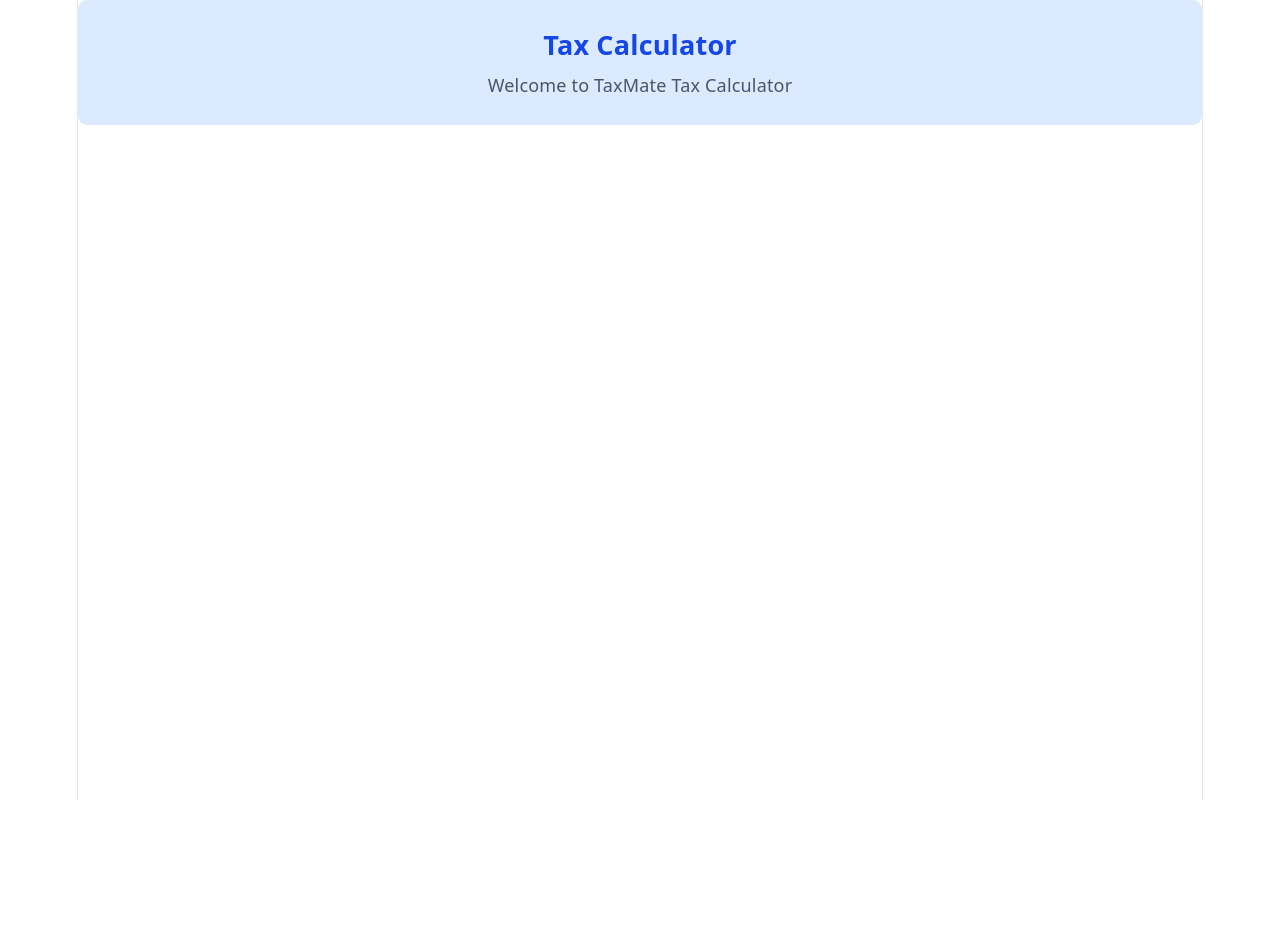
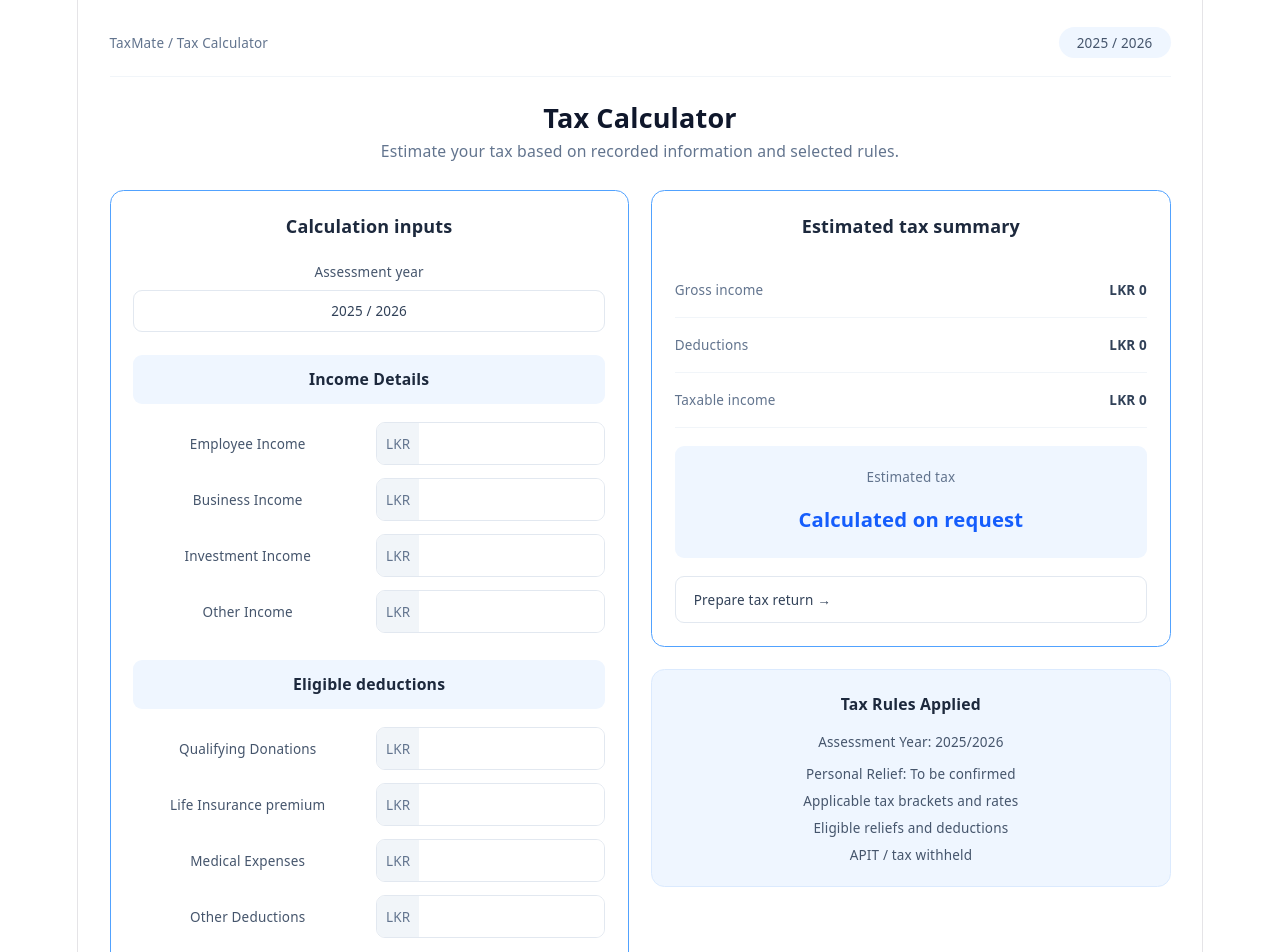
Before and after one commit to siyararansiluni/TaxMate, a React (Vite) app in the folder frontend/: page /tax-calculator in a window 1280 px wide. Shown: the top 952 px of the page. Before the commit the page ends 800 px from the top, so only its background shows below. Built offline with nearby package versions, Linux system fonts and the light colour scheme.

Commit message:
Build personalized tax calculator layout

```diff
--- a/frontend/src/pages/TaxCalculator.tsx
+++ b/frontend/src/pages/TaxCalculator.tsx
@@ -1,15 +1,183 @@
+
+
 function TaxCalculator() {
   return (
-    <div className="bg-blue-100 p-6 rounded-lg">
-      <h2 className="text-2xl font-bold text-blue-700">
-        Tax Calculator
-      </h2>
+    <main className="min-h-screen bg-white px-5 py-6 sm:px-7">
+      <div className="mx-auto max-w-6xl">
 
-      <p className="mt-2 text-gray-600">
-        Welcome to TaxMate Tax Calculator
-      </p>
-    </div>
+        {/* Breadcrumb and assessment year */}
+        <div className="mb-5 flex items-center justify-between border-b border-slate-100 pb-4">
+          <p className="text-xs text-slate-500">
+            TaxMate / Tax Calculator
+          </p>
+
+          <span className="rounded-full bg-blue-50 px-4 py-1.5 text-xs text-slate-600">
+            2025 / 2026
+          </span>
+        </div>
+
+        {/* Page heading */}
+        <div className="mb-6">
+          <h1 className="text-2xl font-bold text-slate-900">
+            Tax Calculator
+          </h1>
+
+          <p className="mt-1 text-sm text-slate-500">
+            Estimate your tax based on recorded information and selected rules.
+          </p>
+        </div>
+
+        {/* Main two-column layout */}
+        <div className="grid grid-cols-1 items-start gap-5 lg:grid-cols-2">
+
+          {/* Left: Calculation inputs */}
+          <section className="rounded-xl border border-blue-400 bg-white p-5">
+            <h2 className="mb-5 text-base font-semibold text-slate-800">
+              Calculation inputs
+            </h2>
+
+            <label className="mb-5 block text-xs text-slate-600">
+              Assessment year
+
+              <div className="mt-2 rounded-lg border border-slate-200 px-3 py-2.5 text-slate-700">
+                2025 / 2026
+              </div>
+            </label>
+
+            <div className="mb-4 rounded-lg bg-blue-50 px-4 py-3">
+              <h3 className="text-sm font-semibold text-slate-800">
+                Income Details
+              </h3>
+            </div>
+
+            <div className="space-y-3">
+              {[
+                "Employee Income",
+                "Business Income",
+                "Investment Income",
+                "Other Income",
+              ].map((label) => (
+                <div
+                  key={label}
+                  className="grid grid-cols-2 items-center gap-3 text-xs text-slate-600"
+                >
+                  <span>{label}</span>
+
+                  <div className="flex overflow-hidden rounded-lg border border-slate-200">
+                    <span className="bg-slate-100 px-2 py-2.5 text-slate-500">
+                      LKR
+                    </span>
+                    <div className="flex-1 bg-white px-2 py-2.5" />
+                  </div>
+                </div>
+              ))}
+            </div>
+
+            <div className="mb-4 mt-6 rounded-lg bg-blue-50 px-4 py-3">
+              <h3 className="text-sm font-semibold text-slate-800">
+                Eligible deductions
+              </h3>
+            </div>
+
+            <div className="space-y-3">
+              {[
+                "Qualifying Donations",
+                "Life Insurance premium",
+                "Medical Expenses",
+                "Other Deductions",
+              ].map((label) => (
+                <div
+                  key={label}
+                  className="grid grid-cols-2 items-center gap-3 text-xs text-slate-600"
+                >
+                  <span>{label}</span>
+
+                  <div className="flex overflow-hidden rounded-lg border border-slate-200">
+                    <span className="bg-slate-100 px-2 py-2.5 text-slate-500">
+                      LKR
+                    </span>
+                    <div className="flex-1 bg-white px-2 py-2.5" />
+                  </div>
+                </div>
+              ))}
+            </div>
+
+            <button
+              type="button"
+              className="mt-6 w-full rounded-lg bg-blue-600 px-4 py-3 text-sm font-semibold text-white hover:bg-blue-700"
+            >
+              Calculate estimated tax
+            </button>
+
+            <p className="mt-3 text-center text-xs text-slate-500">
+              This is an illustrative estimate, not an official IRD assessment.
+            </p>
+          </section>
+
+          {/* Right: Summary and tax rules */}
+          <div className="space-y-5">
+
+            <section className="rounded-xl border border-blue-400 bg-white p-5">
+              <h2 className="mb-5 text-base font-semibold text-slate-800">
+                Estimated tax summary
+              </h2>
+
+              {[
+                "Gross income",
+                "Deductions",
+                "Taxable income",
+              ].map((label) => (
+                <div
+                  key={label}
+                  className="flex items-center justify-between gap-3 border-b border-slate-100 py-4 text-xs"
+                >
+                  <span className="text-slate-500">{label}</span>
+                  <span className="font-semibold text-slate-700">
+                    LKR 0
+                  </span>
+                </div>
+              ))}
+
+              <div className="mt-4 rounded-lg bg-blue-50 p-5">
+                <p className="text-xs text-slate-500">
+                  Estimated tax
+                </p>
+
+                <p className="mt-4 text-lg font-bold text-blue-600">
+                  Calculated on request
+                </p>
+              </div>
+
+              <button
+                type="button"
+                className="mt-4 w-full rounded-lg border border-slate-200 px-4 py-3 text-left text-xs font-medium text-slate-700 hover:bg-slate-50"
+              >
+                Prepare tax return →
+              </button>
+            </section>
+
+            <section className="rounded-xl border border-blue-100 bg-blue-50 p-5">
+              <h2 className="text-sm font-semibold text-slate-800">
+                Tax Rules Applied
+              </h2>
+
+              <p className="mt-4 text-xs text-slate-600">
+                Assessment Year: 2025/2026
+              </p>
+
+              <div className="mt-3 space-y-2 text-xs text-slate-600">
+                <p>Personal Relief: To be confirmed</p>
+                <p>Applicable tax brackets and rates</p>
+                <p>Eligible reliefs and deductions</p>
+                <p>APIT / tax withheld</p>
+              </div>
+            </section>
+
+          </div>
+        </div>
+      </div>
+    </main>
   );
 }
 
-export default TaxCalculator
+export default TaxCalculator;
```
